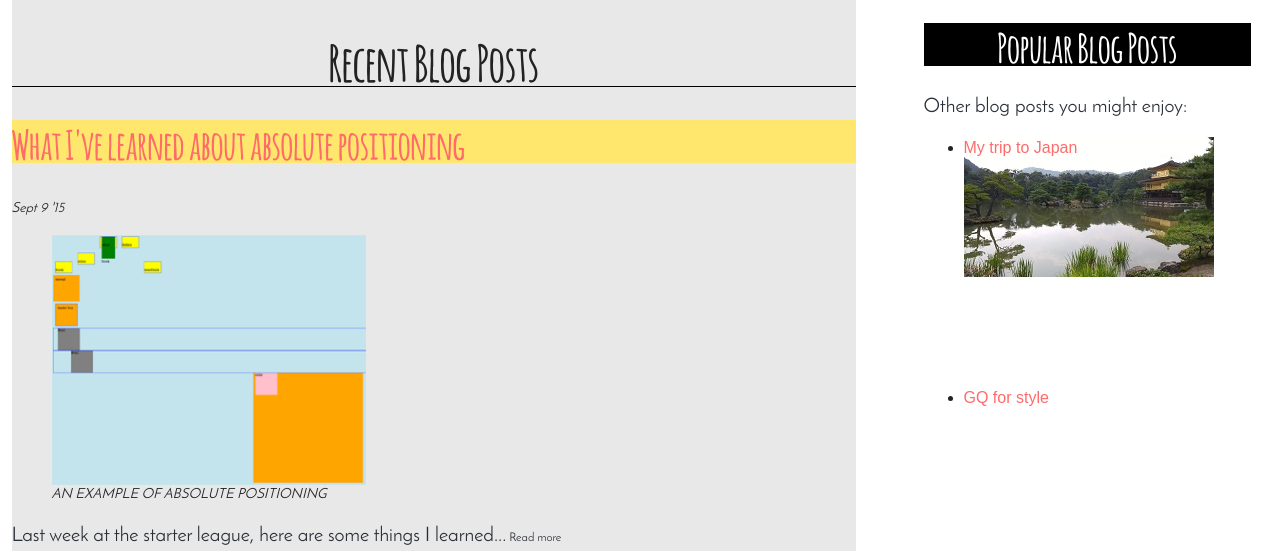
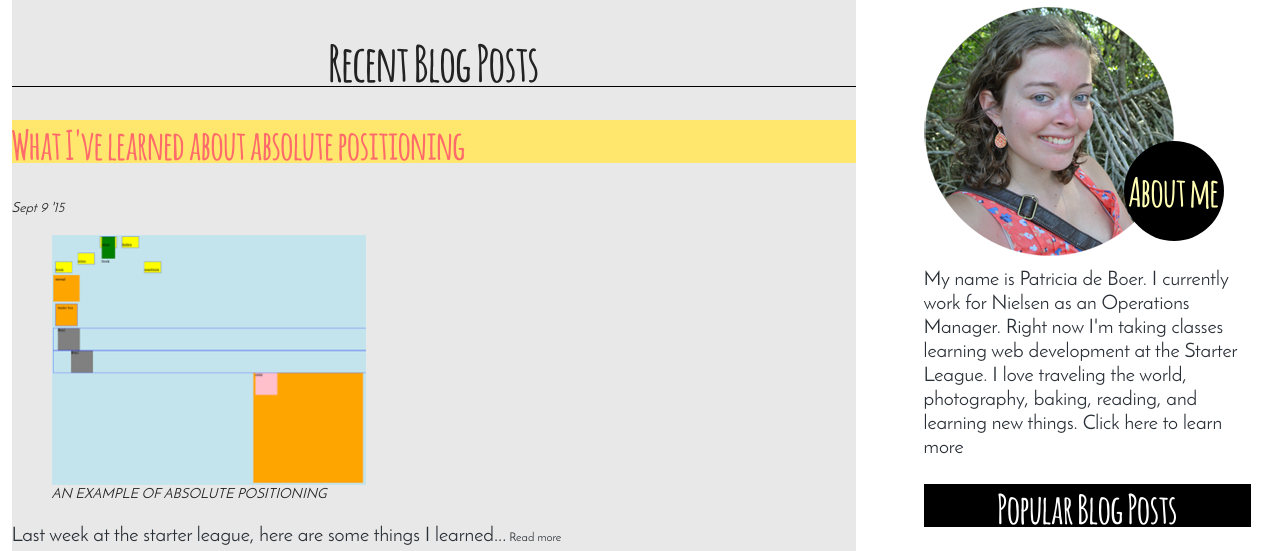
Before and after one commit to patriciadeboer/starter_website, a website: page index.html in a window 1280 px wide. Shown: the part 217-768 px from the top of the page. Drawn offline with Linux system fonts and the light colour scheme.

Commit message:
adding content and about me

```diff
--- a/css/userStyles.css
+++ b/css/userStyles.css
@@ -19,6 +19,8 @@ aside h1{
 	background-color: black;
 	font-size:40px;
 }
+
+
 section h1{
 	border-bottom: 1px black solid;
 }
@@ -97,7 +99,10 @@ nav ul li.active a
   color: #FF7373;
 }
 
-
+aside li a{
+	text-align: center;
+	font: 30px "amaticbold", sans-serif;
+}
 
 .logo
 {
@@ -142,9 +147,31 @@ figcaption {
 }
 
 
+.circle{
+	width:100px;
+	height:100px;
+	border-radius:50%;
+	font-size:35px;
+	line-height: 100px;
+	text-align:center;
+	background: #000;
+}
+
+.circle h2{
+	line-height: 30px;
+	color:#fffeb3;
+}
+.relativeimg{
+	position:relative;
+	top:10px;
+}
 
 
-
+.absoluteimg.circle{
+	position:absolute;
+	bottom:15px;
+	left:200px;
+}
 footer {
   clear: both;
 }
--- a/index.html
+++ b/index.html
@@ -81,6 +81,10 @@
                 </article>
             </section>
             <aside>
+
+                <div class="relativeimg"><img src="images/aboutme_author.png" alt="picture of author"><div class=" circle absoluteimg">
+                <h2>About me<h2></div></div>
+                <P>My name is Patricia de Boer. I currently work for Nielsen as an Operations Manager. Right now I'm taking classes learning web development at the Starter League. I love traveling the world, photography, baking, reading, and learning new things. Click here to learn more</p>
                 <h1> Popular Blog Posts</h1>
                 <p>Other blog posts you might enjoy: </p>
                 <ul>
```
Also changed, not shown: images/aboutme_author.png (added).
